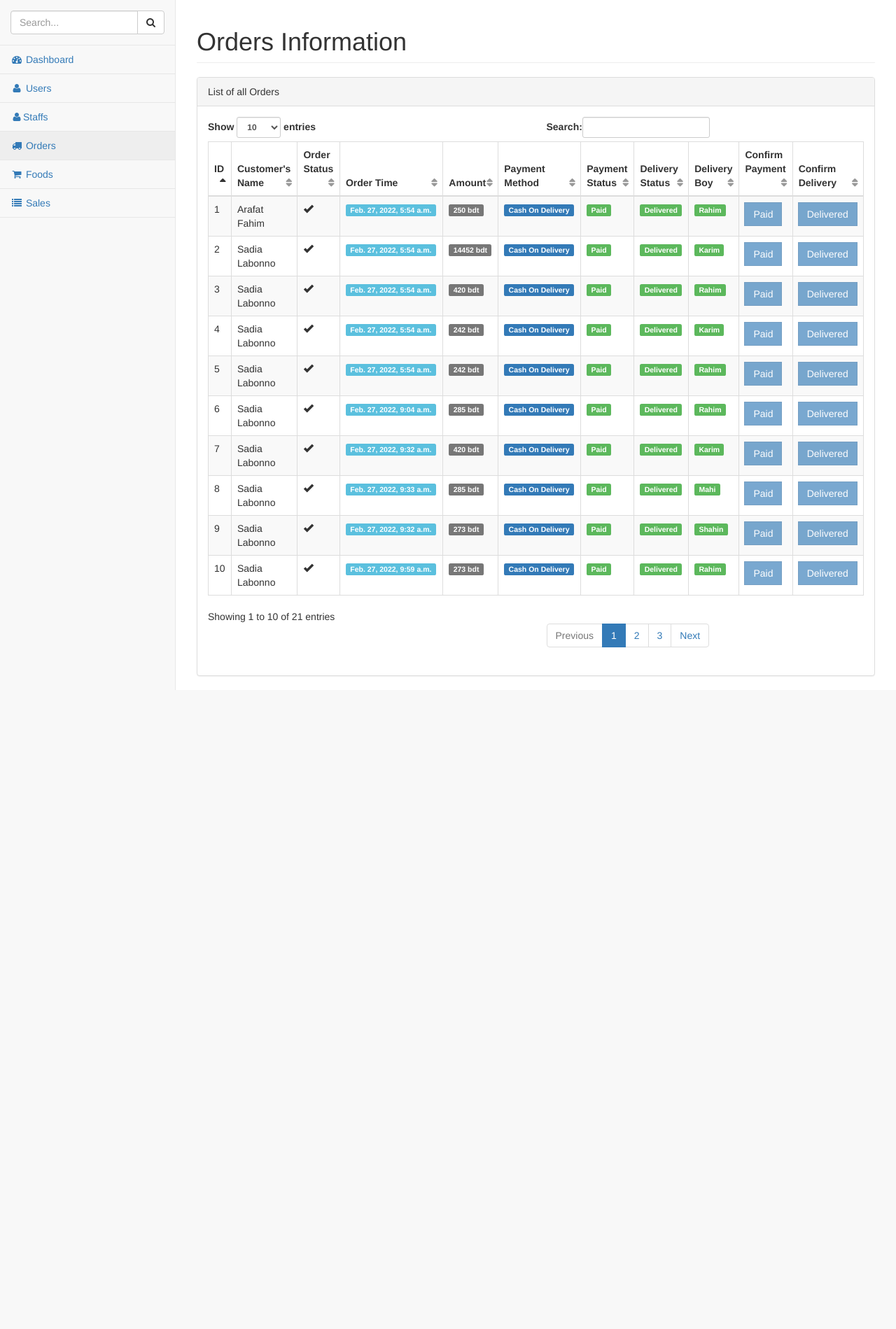
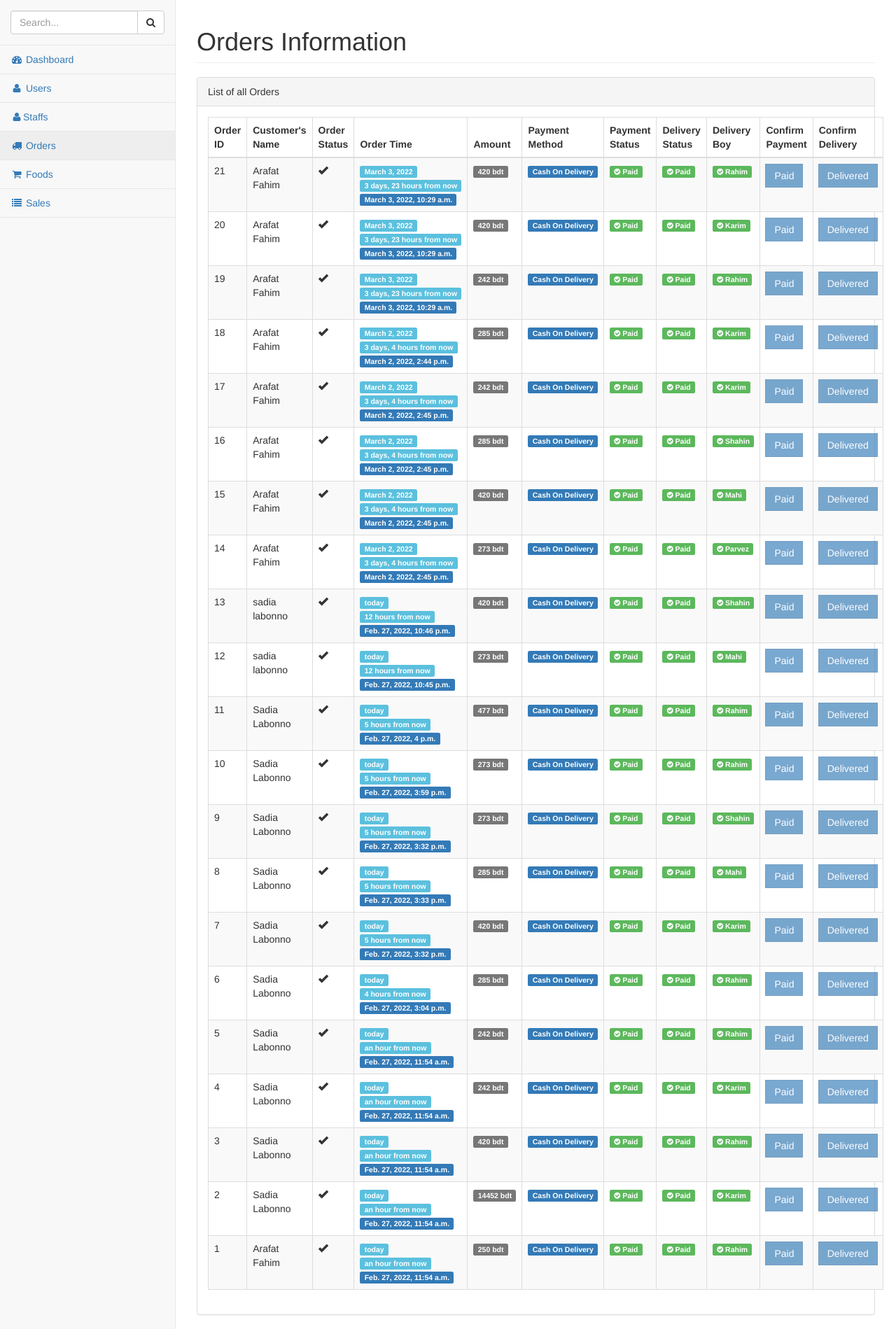
Before and after one commit to arafatfahim/Restaurant_Management_System_Project_Django, a Django app: page /dashboard/admin/orders/ in a window 1280 px wide. Shown: the part 51-1950 px from the top of the page at 70% size. Before the commit the page ends 1037 px from the top, so only its background shows below. Run offline with Django 3.2, Linux system fonts and the light colour scheme; a user stored in the database is signed in; data comes from the database, SQL or seed files in the repository; both versions use the stored data as it was after the commit; some libraries are stand-ins or nearby versions.

Commit message:
Some Fixes

```diff
--- a/hotel/models.py
+++ b/hotel/models.py
@@ -1,6 +1,7 @@
 from django.db import models
 from django.utils import timezone
 from django.contrib.auth.models import User
+import datetime
 
 
 class Customer(models.Model):
@@ -67,6 +68,7 @@ class Staff(models.Model):
     def __str__(self):
         return self.staff_name
 
+
 class Order(models.Model):
     pending = 'Pending'
     completed = 'Completed'
@@ -94,9 +96,9 @@ class Order(models.Model):
         (delivery, delivery),
     )
 
-    customer = models.ForeignKey(Customer,on_delete=models.CASCADE)
-    order_timestamp = models.CharField(max_length=100, blank=True)
-    delivery_timestamp = models.CharField(max_length=100, blank=True)
+    customer = models.ForeignKey(Customer, on_delete=models.CASCADE)
+    order_timestamp = models.DateTimeField(auto_now_add=True)
+    delivery_timestamp = models.DateTimeField(auto_now=True)
     payment_status = models.CharField(max_length = 100, choices = STATUS)
     delivery_status = models.CharField(max_length = 100, choices = STATUS)
     if_cancelled = models.BooleanField(default = False)
--- a/hotel/templates/admin_temp/orders.html
+++ b/hotel/templates/admin_temp/orders.html
@@ -1,5 +1,6 @@
 {% load static %}
 {% include "includes/base.html" %}
+{% load humanize %}
 
 {% block main %}
 
@@ -19,10 +20,10 @@
                         </div>
                         <!-- /.panel-heading -->
                         <div class="panel-body">
-                            <table width="100%" class="table table-striped table-bordered table-hover" id="dataTables-example">
+                            <table width="100%" class="table table-striped table-bordered table-hover" >
                                 <thead>
                                     <tr>
-                                        <th>ID</th>
+                                        <th>Order ID</th>
                                         <th>Customer's Name</th>
                                         <th>Order Status</th>
                                         <th>Order Time</th>
@@ -46,19 +47,32 @@
                                             <span class="glyphicon glyphicon-remove" aria-hidden="true"></span>
                                             {% endif %}
                                         </td>
-                                        <td><span class="label label-info">{{order.order_timestamp}}</span></td>
+                                        <td><span class="label label-info">{{order.order_timestamp|naturalday}}</span>
+                                            <span class="label label-info">{{order.order_timestamp|naturaltime}}</span>
+                                            <span class="label label-primary">{{order.order_timestamp}}</span>
+                                        </td>
                                         <td><span class="label label-default">{{order.total_amount}} bdt</span></td>
                                         <td><span class="label label-primary">{{order.payment_method}}</span></td>
                                         <td>{% if order.payment_status == 'Completed' %}
-                                            <span class="label label-success">Paid</span>
+                                            <span class="label label-success">
+                                                <i class="fa fa-check-circle" aria-hidden="true"></i>
+                                                Paid</span>
                                             {% else %}
-                                            <span class="label label-danger">Pending</span>
+                                            <span class="label label-danger">
+                                            <i class="fa fa-clock-o" aria-hidden="true"></i>
+                                                Pending
+                                            </span>
                                             {% endif %}
                                         </td>
                                         <td>{% if order.delivery_status == 'Completed' %}
-                                            <span class="label label-success">Delivered</span>
+                                            <span class="label label-success">
+                                                <i class="fa fa-check-circle" aria-hidden="true"></i>
+                                                Paid</span>
                                             {% else %}
-                                            <span class="label label-danger">Pending</span>
+                                            <span class="label label-danger">
+                                            <i class="fa fa-clock-o" aria-hidden="true"></i>
+                                                Pending
+                                            </span>
                                             {% endif %}
                                         </td>
                                         <td>{% ifequal order.delivery_boy None %}
@@ -96,7 +110,9 @@
                                                 </div>
                                             </a>
                                             {% else %}
-                                            <span class="label label-success">{{order.delivery_boy.staff_name}}</span>
+                                            <span class="label label-success">
+                                                <i class="fa fa-check-circle" aria-hidden="true"></i>
+                                                {{order.delivery_boy.staff_name}}</span>
 
                                             {% endifequal %}
                                         </td>
@@ -111,7 +127,8 @@
                                         <td>
                                             <a href="{% url 'hotel:confirm_delivery' order.id %}">
                                                 <span class="input-group-btn">
-                                                    <button class="btn btn-primary {%ifequal order.delivery_status 'Completed'%}disabled{%endifequal%}" type="button">Delivered</button>
+                                                    <button class="btn btn-primary {%ifequal order.delivery_status 'Completed'%} disabled{%endifequal%}" type="button">
+                                                        Delivered</button>
                                                 </span>
                                             </a>
                                         </td>
--- a/hotel/templates/includes/userbase.html
+++ b/hotel/templates/includes/userbase.html
@@ -94,5 +94,6 @@
     </div>
  {% block js %}
  {% endblock %}
+{% block extra_js %}{% endblock extra_js %}
 </body>
 </html>
--- a/hotel/views.py
+++ b/hotel/views.py
@@ -83,10 +83,11 @@ def users_admin(request):
 @login_required
 @staff_member_required
 def orders_admin(request):
-    orders = Order.objects.filter()
+    orders = Order.objects.filter().order_by('-id')
     dBoys = Staff.objects.filter(role='Delivery Boy')
     print(dBoys)
-    return render(request, 'admin_temp/orders.html', {'orders':orders, 'dBoys':dBoys})
+    print(orders)
+    return render(request, 'admin_temp/orders.html', {'orders': orders, 'dBoys': dBoys})
 
 
 @login_required
@@ -402,8 +403,10 @@ def placeOrder(request):
 def my_orders(request):
     user = User.objects.get(id=request.user.id)
     customer = Customer.objects.get(customer=user)
-    orders = Order.objects.filter(customer=customer)
+    orders = Order.objects.filter(customer=customer).order_by('-id')
+    print(orders)
     return render(request, 'orders.html', {'orders': orders})
+
 
 @login_required
 def delivery_boy(request):
--- a/reflex/urls.py
+++ b/reflex/urls.py
@@ -14,7 +14,7 @@ Including another URLconf
     2. Add a URL to urlpatterns:  path('blog/', include('blog.urls'))
 """
 from django.contrib import admin
-from django.urls import path, include
+from django.urls import path, include, re_path
 from django.conf.urls import url
 
 from django.contrib.auth import views as auth_views
@@ -29,6 +29,8 @@ urlpatterns = [
     url(r'^accounts/logout/$', auth_views.LogoutView.as_view(), name='logout'),
     url(r'^accounts/signup/$', views.signup, name='signup'),
     url(r'', include(('hotel.urls', 'hotel'), namespace='hotel')),
+    # re_path(r'chat/', include('django_private_chat2.urls', namespace='django_private_chat2')),
+    # url(r'^chat2/', include('django_private_chat.urls')),
 ]
 
 if settings.DEBUG:
```
Also changed, not shown: hotel/templates/orders.html (+28 -9 lines), reflex/settings.py (+22 -1 lines), db.sqlite3.
